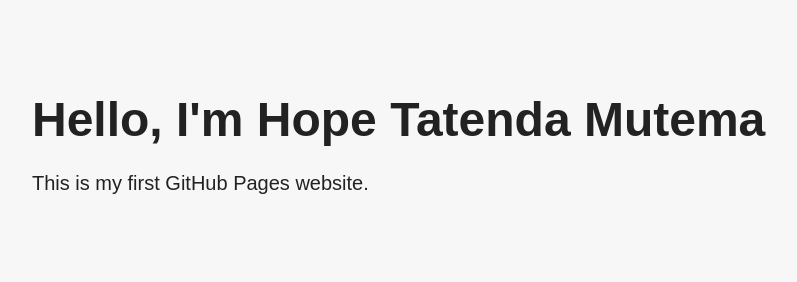
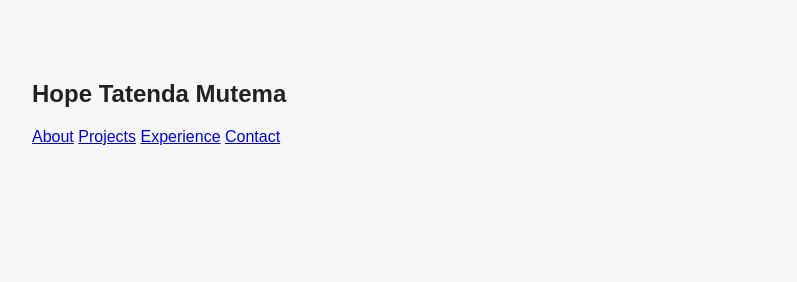
Before and after one commit to hope-tatenda-mutema/hope-tatenda-mutema.github.io, a plain HTML site: page index.html in a window 1280 px wide. Shown: the whole page, without its empty margins (158-955 px from the left). Drawn offline with Linux system fonts and the light colour scheme.

Commit message:
Add navigation links to index.html
Added navigation section with links to About, Projects, Experience, and Contact.

```diff
--- a/index.html
+++ b/index.html
@@ -6,7 +6,17 @@
 </head>
 
 <body>
-    <h1>Hello, I'm Hope Tatenda Mutema</h1>
-    <p>This is my first GitHub Pages website.</p>
+
+    <nav>
+        <h2>Hope Tatenda Mutema</h2>
+
+        <div>
+            <a href="#about">About</a>
+            <a href="#projects">Projects</a>
+            <a href="#experience">Experience</a>
+            <a href="#contact">Contact</a>
+        </div>
+    </nav>
+
 </body>
 </html>
```
